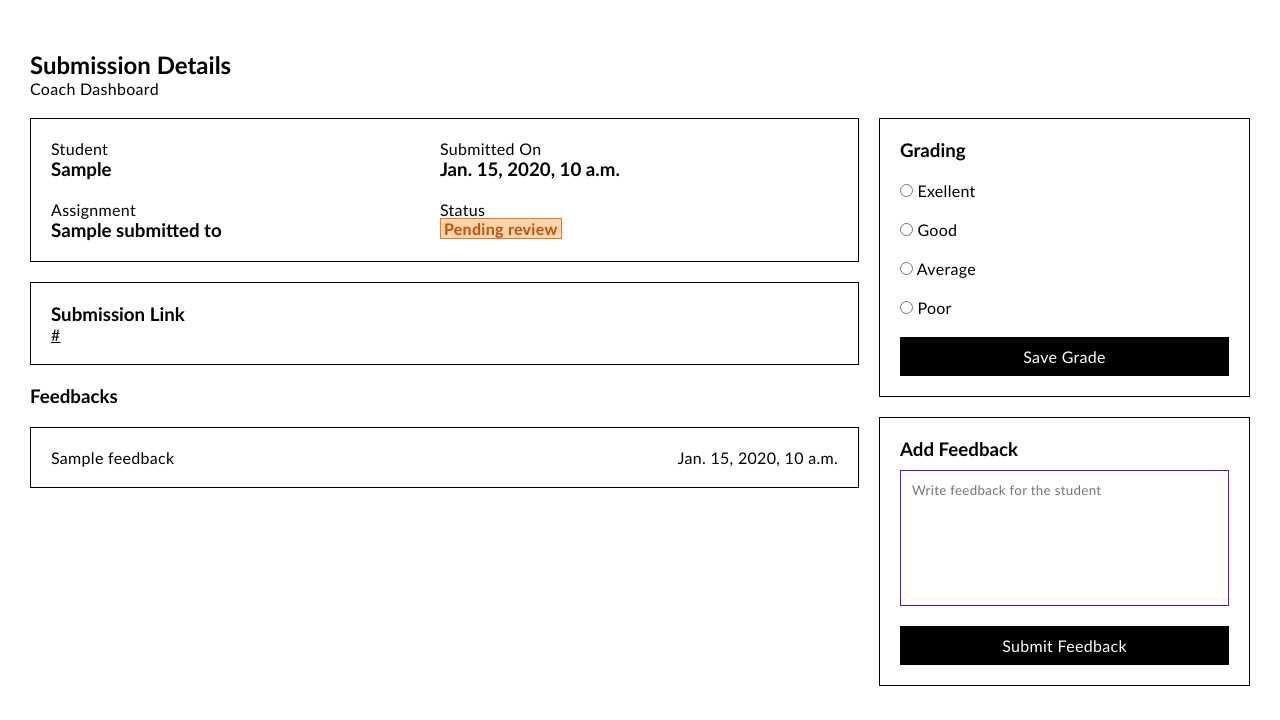
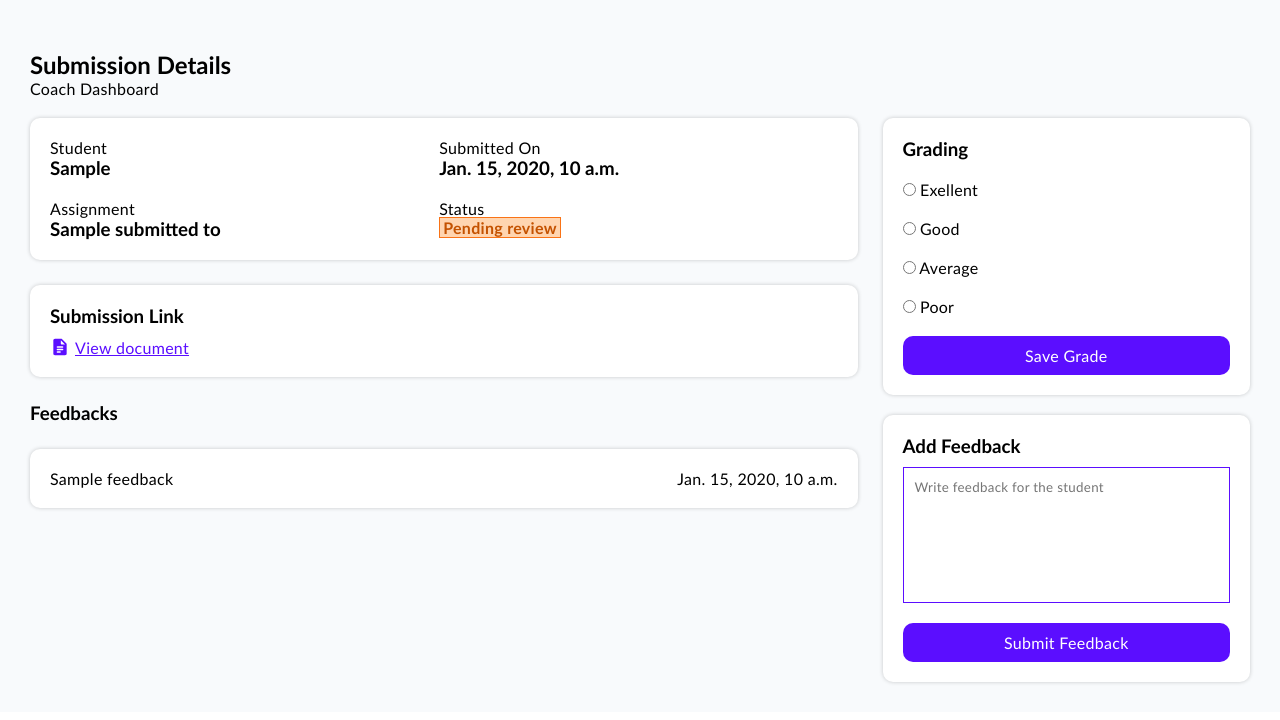
Before and after one commit to Yuvarajan673/project_submission_portal, a Django app: template submittly/templates/coach_layouts/submission_details.html in a window 1280 px wide. Shown: the part 80-800 px from the top of the page. Run offline with Django 5.2, Linux system fonts and the light colour scheme; the template is opened without the code that fills it: most values are stand-ins (such as "Sample title", 1, 10 or a date in 2020).

Commit message:
UI Modified in Student and Coach Dashboard

```diff
--- a/submittly/static/css/style.css
+++ b/submittly/static/css/style.css
@@ -10,7 +10,7 @@
 }
 *::selection{
     color: var(--white);
-    background-color: var(--black);
+    background-color: var(--purple);
 }
 img[src="{% static 'images/logo.png' %}"]::selection{
     user-select: none;
@@ -178,11 +179,11 @@ p{
     width: 100%;
     padding: 10px;
     border: none;
-    background-color: var(--black);
+    background-color: var(--purple);
     color: var(--white);
     font-size: medium;
     cursor: pointer;
-    position: relative;
+    border-radius: 10px;
 }
 .form-btn i{
     font-size: smaller;
@@ -190,24 +191,6 @@ p{
 }
 .form-btn:hover i{
     transform: translateX(5px);
-}
-.form-btn::before{
-    content: '';
-    position: absolute;
-    bottom: 0;
-    left: 0;
-    width: 100%;
-    height: 0;
-    z-index: 0;
-    background-color: var(--purple);
-    transition: height .5s var(--transis);
-}
-.form-btn > span{
-    position: relative;
-    z-index: 2;
-}
-.form-btn:hover::before{
-    height: 100%;
 }
 
 /* navbar button styling */
@@ -782,6 +747,7 @@ tr:has(td:hover){
 }
 .dashboard{
     padding: 30px;
+    background-color: #F8FAFC;
 }
 .projects-div{
     display: grid;
@@ -1062,13 +1023,13 @@ input.late:checked + .for-late{
 .submission-side-group{
     display: flex;
     flex-wrap: wrap;
-    gap: 20px;
+    gap: 25px;
 }
 /* preview side */
 .submission-preview-side{
     display: flex;
     flex-direction: column;
-    gap: 20px;
+    gap: 25px;
     flex-grow: 1;
 
     flex-basis: 700px;
@@ -1076,15 +1037,23 @@ input.late:checked + .for-late{
 .about-submission{
     display: flex;
     padding: 20px;
-    border: 1px solid var(--black);
 }
-.link-div{
+.information-div{
     padding: 20px;
-    border: 1px solid var(--black);
+    border-radius: 10px;
+    box-shadow: 0 0 4px #00000033;
+    background-color: var(--white);
+}
+.reference-doc-div,
+.submission-link{
+    display: flex;
+    flex-direction: column;
+    gap: 10px;
 }
 .link{
     word-break: break-all;
     text-decoration: underline;
+    color: var(--purple);
 }
 .left-side,
 .right-side{
@@ -1112,7 +1081,6 @@ input.late:checked + .for-late{
 .feedback-msg{
     display: flex;
     justify-content: space-between;
-    border: 1px solid black;
     padding: 20px;
 }
 .feedback-msg-div{
@@ -1129,14 +1097,6 @@ input.late:checked + .for-late{
     flex-direction: column;
     flex-grow: 1;
     gap: 20px;
-}
-.grading-div{
-    border: 1px solid var(--black);
-    padding: 20px;
-}
-.feedback-div{
-    border: 1px solid var(--black);
-    padding: 20px;
 }
 
 
--- a/submittly/static/js/script.js
+++ b/submittly/static/js/script.js
@@ -50,7 +50,7 @@ function updateStatuses() {
             const minutes = date.getUTCMinutes()
             const seconds = date.getUTCSeconds()
             timeEl.textContent = `${days}d ${hours}h ${minutes}m ${seconds}s`;
-            timeEl.setAttribute('style','color:#4400ff');
+            timeEl.setAttribute('style','color: var(--purple);');
         }
     });
 }
--- a/submittly/templates/coach_dashboard.html
+++ b/submittly/templates/coach_dashboard.html
@@ -15,8 +15,8 @@
     <h2>Sections</h2>
     <div class="first-row">
       {% for sec in sections %}
-      <a href="{% url 'get_sec_students' sec %}" class="stats-group">
-        <div class="stats">
+      <a href="{% url 'get_sec_students' sec %}" class="stats">
+        <div class="stats-body">
           <div>
             <p>📚 Sec {{sec}}</p>
             <h2>{{sections|get_items:sec|get_items:'tot_stu'}}</h2>
--- a/submittly/templates/coach_layouts/create_project.html
+++ b/submittly/templates/coach_layouts/create_project.html
@@ -2,7 +2,7 @@
 {% block title %} New Project | Submittly {% endblock title %}
 
 {% block content %}
-<section class="project-creation dashboard sec">
+<section class="project-creation sec">
     <form class="create-project submission-form sec" action="{% url 'create_project' %}" method="post">
         {% csrf_token %}
         <div class="title-div sec">
--- a/submittly/templates/coach_layouts/submission_details.html
+++ b/submittly/templates/coach_layouts/submission_details.html
@@ -8,7 +8,7 @@
     </div>
     <div class="submission-side-group">
         <div class="submission-preview-side">
-            <div class="about-submission">
+            <div class="about-submission information-div">
                 <div class="left-side">
                     <div>
                         <p>Student</p>
@@ -30,15 +30,18 @@
                 </div>
             </div>
             </div>
-            <div class="submission-link link-div">
+            <div class="submission-link information-div">
                 <h3>Submission Link</h3>
-                <a href="{{submission.ans_doc_link}}" class="link" target="_blank">{{submission.ans_doc_link}}</a>
+                <a href="{{submission.ans_doc_link}}" class="link icon-group" target="_blank">
+                    <svg xmlns="http://www.w3.org/2000/svg" width="20" height="20" viewBox="0 0 24 24"><!-- Icon from Material Symbols by Google - https://github.com/google/material-design-icons/blob/master/LICENSE --><path fill="currentColor" d="M9 13h6q.425 0 .713-.288T16 12t-.288-.712T15 11H9q-.425 0-.712.288T8 12t.288.713T9 13m0 3h6q.425 0 .713-.288T16 15t-.288-.712T15 14H9q-.425 0-.712.288T8 15t.288.713T9 16m0 3h3q.425 0 .713-.288T13 18t-.288-.712T12 17H9q-.425 0-.712.288T8 18t.288.713T9 19m-3 3q-.825 0-1.412-.587T4 20V4q0-.825.588-1.412T6 2h7.175q.4 0 .763.15t.637.425l4.85 4.85q.275.275.425.638t.15.762V20q0 .825-.587 1.413T18 22zm7-14q0 .425.288.713T14 9h4l-5-5z"/></svg>
+                    View document
+                </a>
             </div>
             <h3>Feedbacks</h3>
             <div class="feedback-msg-div">
                 {% if feedbacks %}
                     {% for feedback in feedbacks %}
-                    <div class="feedback-msg">
+                    <div class="feedback-msg information-div">
                         <p>{{feedback.feedback|capfirst}}</p>
                         <p>{{feedback.posted_date}}</p>
                     </div>
@@ -49,7 +52,7 @@
             </div>
         </div>
         <div class="submission-feedback-side">
-            <div class="grading-div">
+            <div class="grading-div information-div">
                 <h3>Grading</h3>
                 <form class="grading-form" action="{% url 'save_grade' submission.id %}" method="post">
                     {% csrf_token %}
@@ -68,7 +71,7 @@
                     <button type="submit" class="form-btn"><span>Save Grade</span></button>
                 </form>
             </div>
-            <div class="feedback-div">
+            <div class="feedback-div information-div">
                 <h3>Add Feedback</h3>
                 <form class="feedback-form" action="{% url 'save_feedback' submission.id %}" method="post">
                     {% csrf_token %}
```
Also changed, not shown: other parts of submittly/static/css/style.css (+69 -91 lines), submittly/templates/coach_layouts/submissions.html (+35 -5 lines), submittly/templates/student_dashboard.html (+4 -4 lines), submittly/templates/student_layouts/project_details.html (+11 -8 lines), submittly/views.py (+11 -3 lines).
